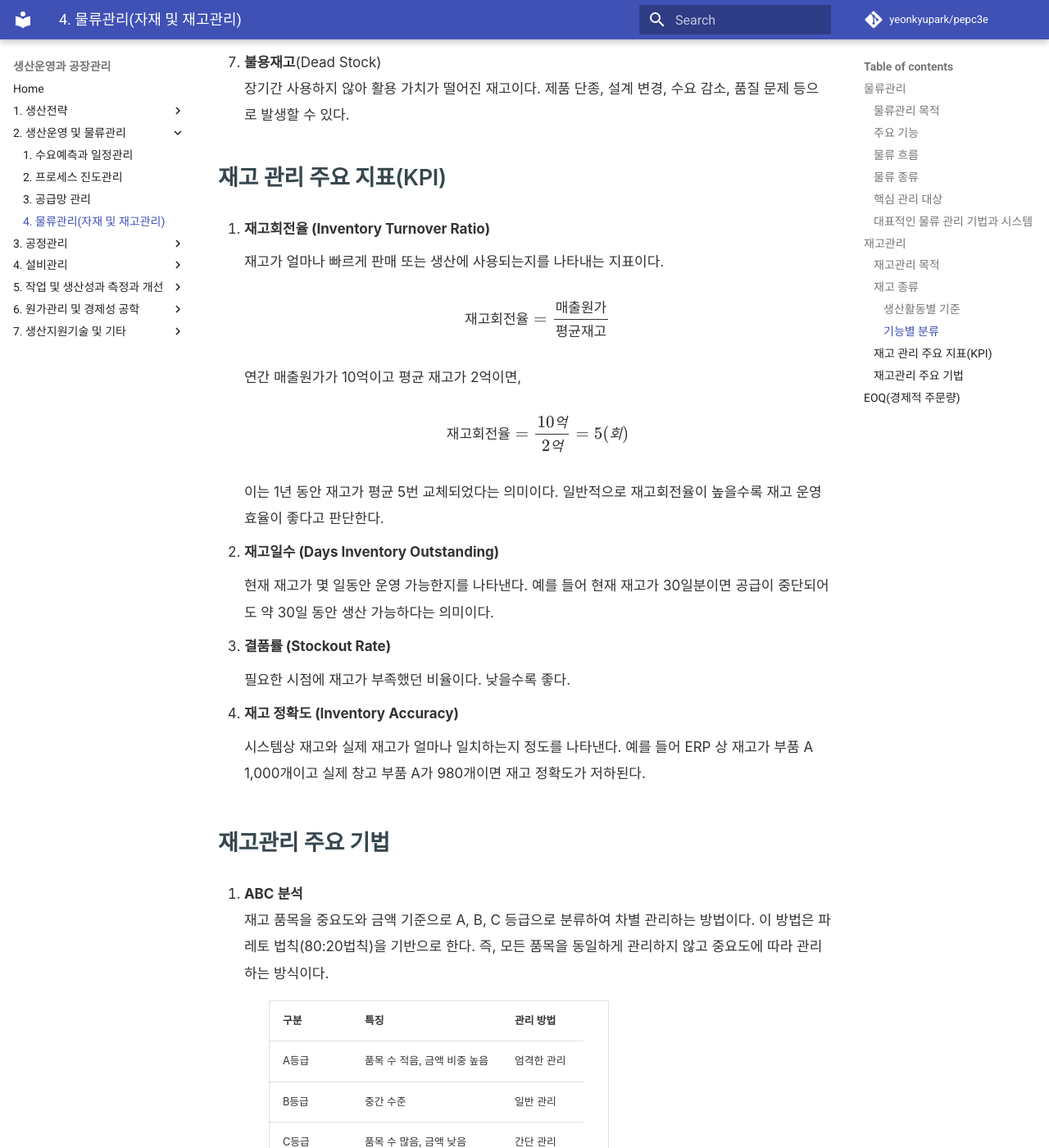
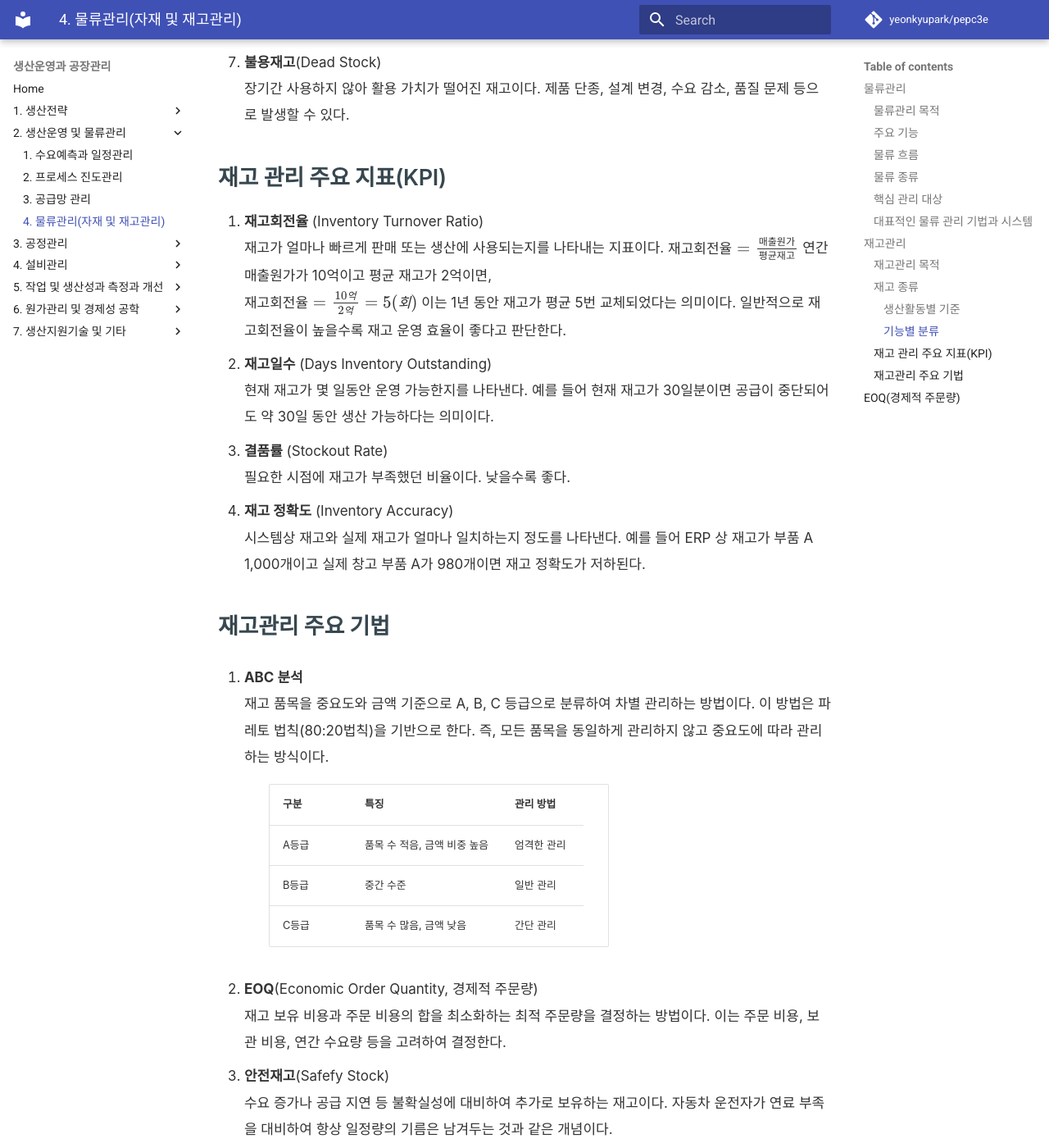
Before and after one commit to yeonkyupark/pepc3e, an MkDocs documentation site: the page built from docs/0204_logistics_material_and_inventory_management.md, in a window 1280 px wide and 1400 px high, scrolled down 7076 px. Shown: the whole window at 82% size. Built offline with MkDocs 1.6.1 and Material for MkDocs 9.7.7, drawn with Linux system fonts in a browser that asks for light colours; comment, search, counter and statistics services are not loaded.

```diff
--- a/docs/0204_logistics_material_and_inventory_management.md
+++ b/docs/0204_logistics_material_and_inventory_management.md
@@ -181,39 +181,18 @@ flowchart LR
 
 ### 재고 관리 주요 지표(KPI)
 
-1. **재고회전율 (Inventory Turnover Ratio)**
-
-    재고가 얼마나 빠르게 판매 또는 생산에 사용되는지를 나타내는 지표이다.
-
-    $$
-    \text{재고회전율}
-    =
-    \frac{\text{매출원가}}{\text{평균재고}}
-    $$
-
-    연간 매출원가가 10억이고 평균 재고가 2억이면,
-
-    $$
-    \text{재고회전율}
-    =
-    \frac{10억}{2억}
-    =
-    5(회)
-    $$
-
-    이는 1년 동안 재고가 평균 5번 교체되었다는 의미이다. 일반적으로 재고회전율이 높을수록 재고 운영 효율이 좋다고 판단한다.
-
-2. **재고일수 (Days Inventory Outstanding)**
-
-    현재 재고가 몇 일동안 운영 가능한지를 나타낸다. 예를 들어 현재 재고가 30일분이면 공급이 중단되어도 약 30일 동안 생산 가능하다는 의미이다.
-
-3. **결품률 (Stockout Rate)**
-
-    필요한 시점에 재고가 부족했던 비율이다. 낮을수록 좋다.
-
-4. **재고 정확도 (Inventory Accuracy)**
-
-    시스템상 재고와 실제 재고가 얼마나 일치하는지 정도를 나타낸다. 예를 들어 ERP 상 재고가 부품 A 1,000개이고 실제 창고 부품 A가 980개이면 재고 정확도가 저하된다.
+1. **재고회전율** (Inventory Turnover Ratio)
+   재고가 얼마나 빠르게 판매 또는 생산에 사용되는지를 나타내는 지표이다.
+   $\text{재고회전율} = \frac{\text{매출원가}}{\text{평균재고}}$
+   연간 매출원가가 10억이고 평균 재고가 2억이면,
+   $\text{재고회전율} = \frac{10억}{2억} = 5(회)$
+   이는 1년 동안 재고가 평균 5번 교체되었다는 의미이다. 일반적으로 재고회전율이 높을수록 재고 운영 효율이 좋다고 판단한다.
+2. **재고일수** (Days Inventory Outstanding)
+   현재 재고가 몇 일동안 운영 가능한지를 나타낸다. 예를 들어 현재 재고가 30일분이면 공급이 중단되어도 약 30일 동안 생산 가능하다는 의미이다.
+3. **결품률** (Stockout Rate)
+   필요한 시점에 재고가 부족했던 비율이다. 낮을수록 좋다.
+4. **재고 정확도** (Inventory Accuracy)
+   시스템상 재고와 실제 재고가 얼마나 일치하는지 정도를 나타낸다. 예를 들어 ERP 상 재고가 부품 A 1,000개이고 실제 창고 부품 A가 980개이면 재고 정확도가 저하된다.
 
 ### 재고관리 주요 기법
 
```
